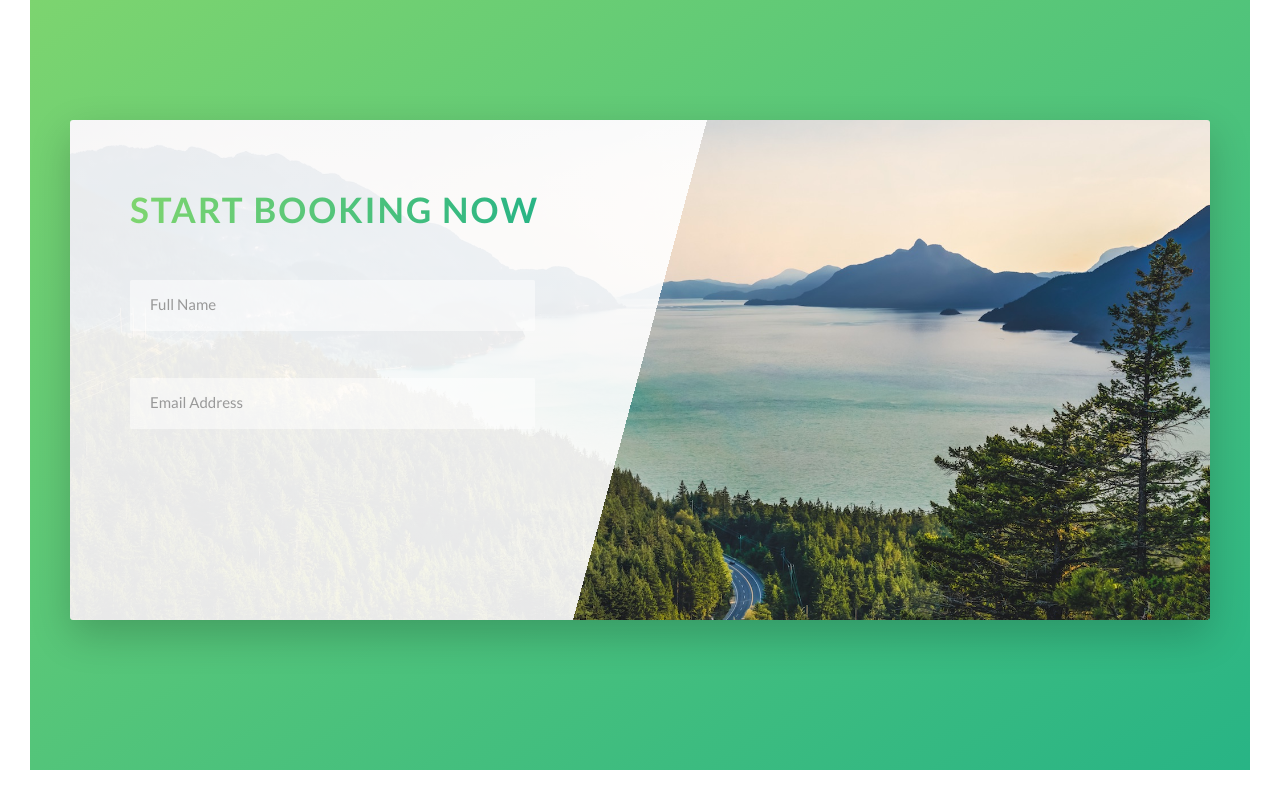
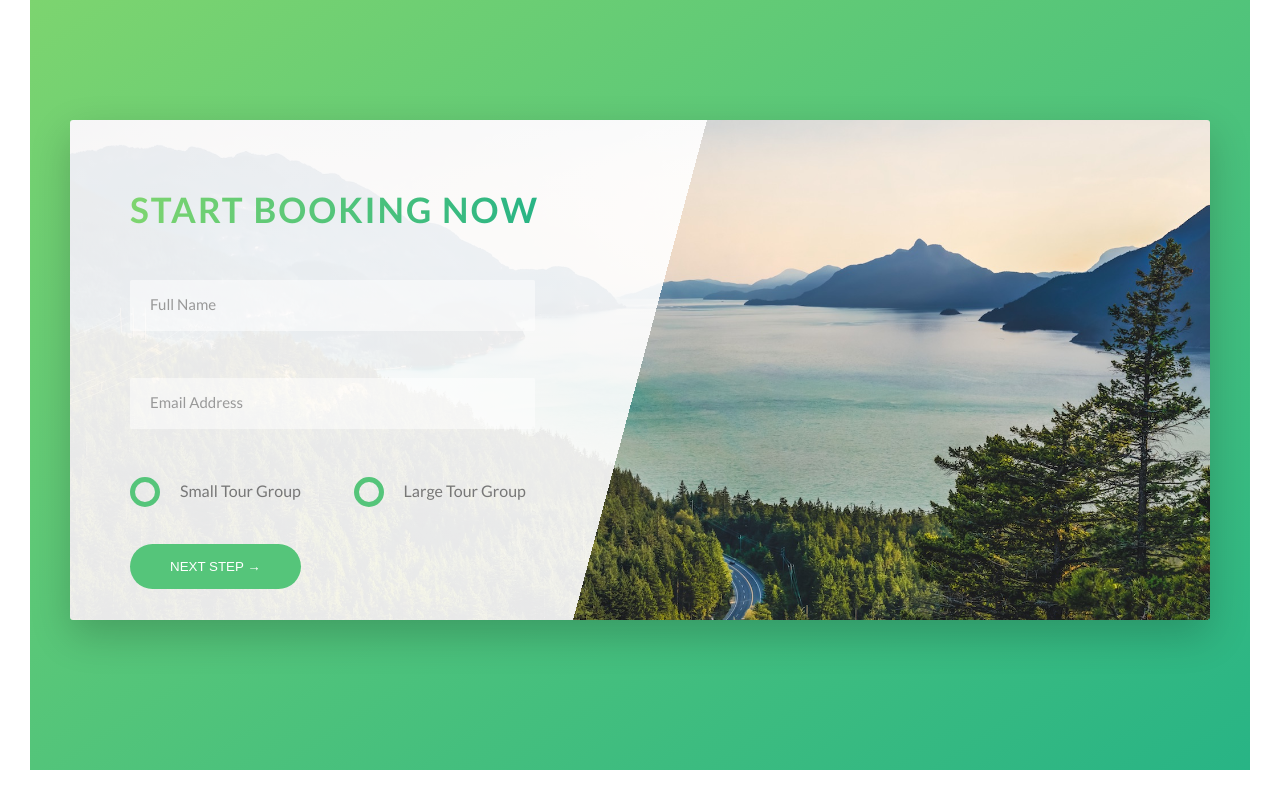
Before and after one commit to KE9SH1N/Natours, a website: page index.html in a window 1280 px wide. Shown: the part 4531-5331 px from the top of the page. Drawn offline with Linux system fonts and the light colour scheme.

Commit message:
completed booking section

```diff
--- a/index.html
+++ b/index.html
@@ -292,6 +292,27 @@
                                     <input class="form__input" type="email" placeholder="Email Address" id="email" required>
                                     <label for="email" class="form__label">Email Address</label>
                                 </div>
+
+                                <div class="form__group u-margin-bottom-medium">
+                                    <div class="form__radio-group">
+                                        <input type="radio" class="form__radio-input" id="small" name="size">
+                                        <label for="small" class="form__radio-label">
+                                            <span class="form__radio-button"></span>
+                                            Small Tour Group
+                                        </label>
+                                    </div>
+                                    <div class="form__radio-group">
+                                        <input type="radio" class="form__radio-input" id="large" name="size">
+                                        <label for="large" class="form__radio-label">
+                                            <span class="form__radio-button"></span>
+                                            Large Tour Group
+                                        </label>
+                                    </div>
+                                </div>
+
+                                <div class="form__group">
+                                    <button type="submit" class="btn btn--green">Next Step &rarr;</button>
+                                </div>
                             </form>
                         </div>
                     </div>
--- a/sass/base/_utilities.scss
+++ b/sass/base/_utilities.scss
@@ -1,8 +1,8 @@
 
-.u-center-text{text-align: center;}
+.u-center-text{text-align: center !important;}
 
-.u-margin-bottom-big{margin-bottom: 8rem;}
-.u-margin-bottom-medium{margin-bottom: 4rem;}
-.u-margin-bottom-small{margin-bottom: 2rem;}
+.u-margin-bottom-big{margin-bottom: 8rem !important;}
+.u-margin-bottom-medium{margin-bottom: 4rem !important;}
+.u-margin-bottom-small{margin-bottom: 2rem !important;}
 
-.u-margin-top-big{margin-top: 8rem;}
+.u-margin-top-big{margin-top: 8rem !important;}
--- a/sass/components/_button.scss
+++ b/sass/components/_button.scss
@@ -1,4 +1,5 @@
 .btn{
+    &,
     &:link,
     &:visited{
         text-transform: uppercase;
@@ -8,6 +9,10 @@
         border-radius: 10rem;
         transition: all .2s;
         position: relative;
+
+        //Change for the button element
+        border: none;
+        cursor: pointer;
     }
 
     &:hover{
@@ -20,7 +25,9 @@
         }
     }
 
-    &:active{
+    &:active,
+    &:focus{
+        outline: none;
         transform: translateY(-0.1rem);
         box-shadow: 0 0.5rem 1rem rgba(0, 0, 0, 0.2);
     }
--- a/sass/components/_form.scss
+++ b/sass/components/_form.scss
@@ -14,6 +14,7 @@
         border-bottom: 3px solid transparent;
         width: 90%;
         display: block;
+        transition: all .3s;
 
         &::-webkit-input-placeholder{
             color: $color-gray-dark-2;
@@ -44,4 +45,50 @@
         visibility: hidden;
         transform: translateY(-4rem);
     }
+
+    &__radio-group{
+        width: 49%;
+        display: inline-block;
+    }
+
+    &__radio-input{
+        display: none;
+    }
+
+    &__radio-label{
+        font-size: $default-font-size;
+        cursor: pointer;
+        position: relative;
+        padding-left: 5rem;
+    }
+
+    &__radio-button{
+        height: 3rem;
+        width: 3rem;
+        border: 5px solid $color-primary;
+        border-radius: 50%;
+        display: inline-block;
+        position: absolute;
+        top: -.4rem;
+        left: 0;
+
+        &::after{
+            content: "";
+            display: block;
+            height: 1.3rem;
+            width: 1.3rem;
+            border-radius: 50%;
+            position: absolute;
+            top: 50%;
+            left: 50%;
+            transform: translate(-50%, -50%);
+            background-color: $color-primary;
+            opacity: 0;
+            transition: opacity .2s;
+        }
+    }
+
+    &__radio-input:checked ~ &__radio-label &__radio-button::after{
+        opacity: 1;
+    }
 }
```
Also changed, not shown: css/style.css.
